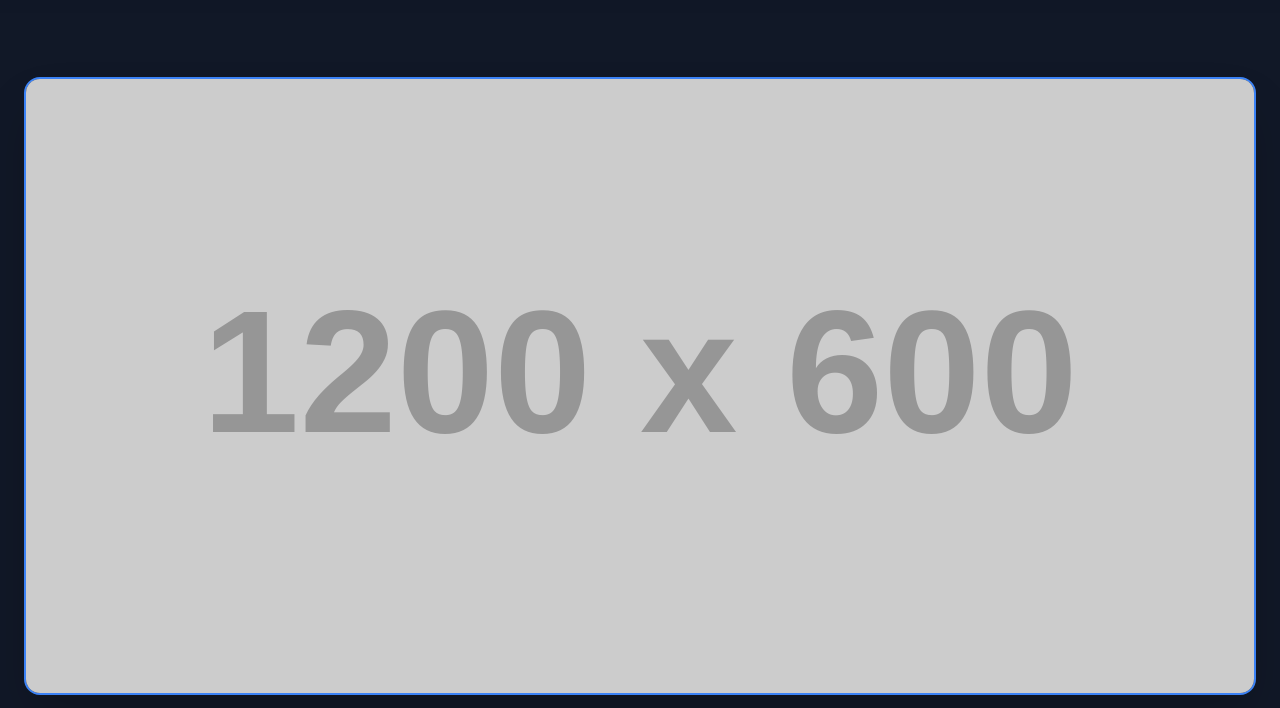
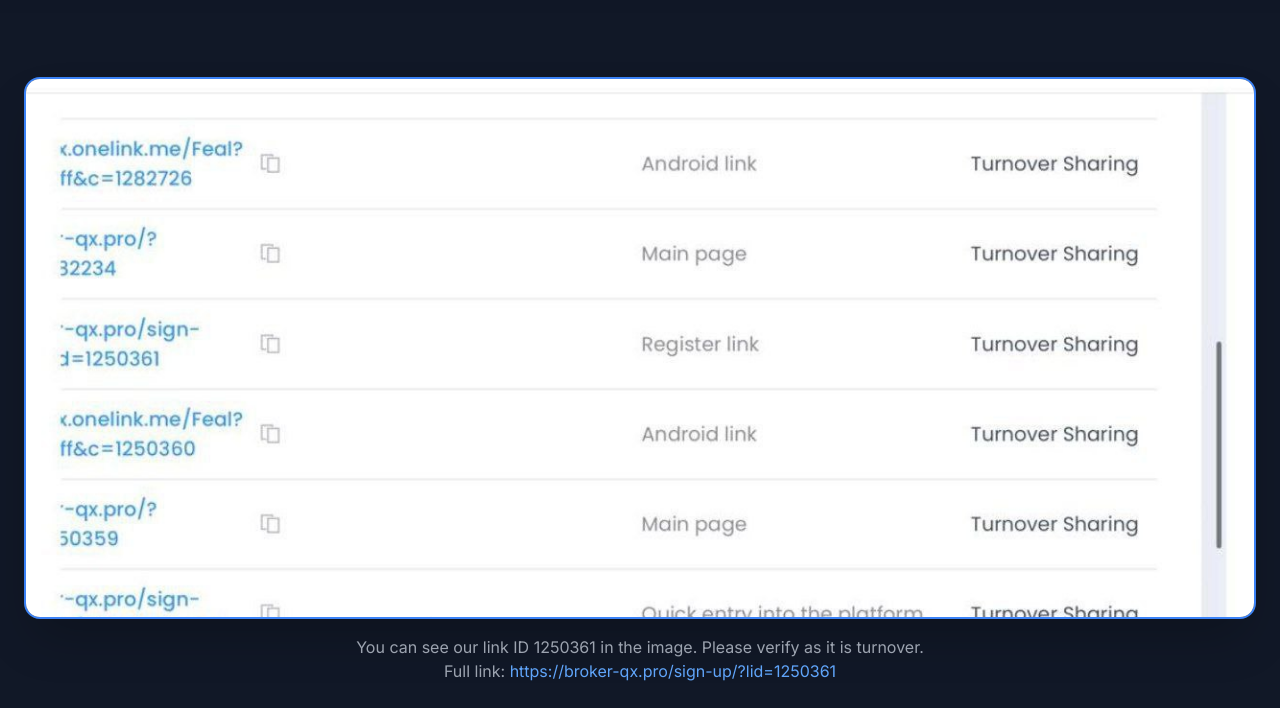
Before and after one commit to himanshusolanki1/QUOTEXAITRADINGlANDING, a plain HTML site: page index.html in a window 1280 px wide. Shown: the part 59-767 px from the top of the page. Drawn offline with nearby package versions, Linux system fonts and the light colour scheme; placeholder pictures from the web are drawn by us.

Commit message:
Update index.html

```diff
--- a/index.html
+++ b/index.html
@@ -41,7 +41,7 @@
         <!-- Turnover Image Placeholder Section -->
         <section class="container mx-auto px-6 pt-16">
              <div class="bg-gray-800 rounded-2xl shadow-2xl overflow-hidden border-2 border-blue-500">
-                <img src="https://placehold.co/1200x600/1a202c/ffffff?text=Your+Turnover+Model+Image+Here"
+                <img src="photo_6296368218980944704_y.jpg"
                      alt="Quotex AI Bot Turnover Model"
                      class="w-full h-auto object-cover"
                      onerror="this.onerror=null;this.src='https://placehold.co/1200x600/1a202c/ffffff?text=Image+Placeholder';">
```
